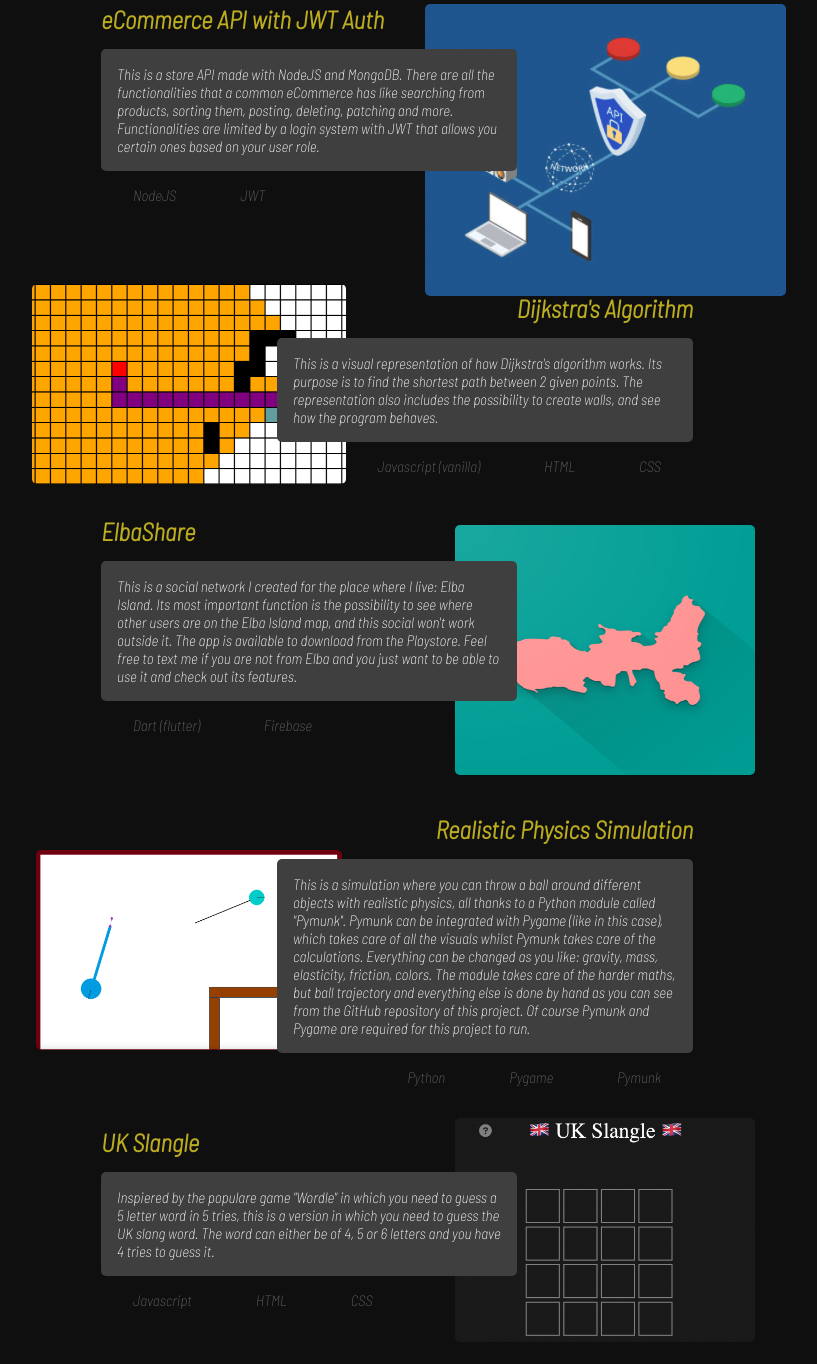
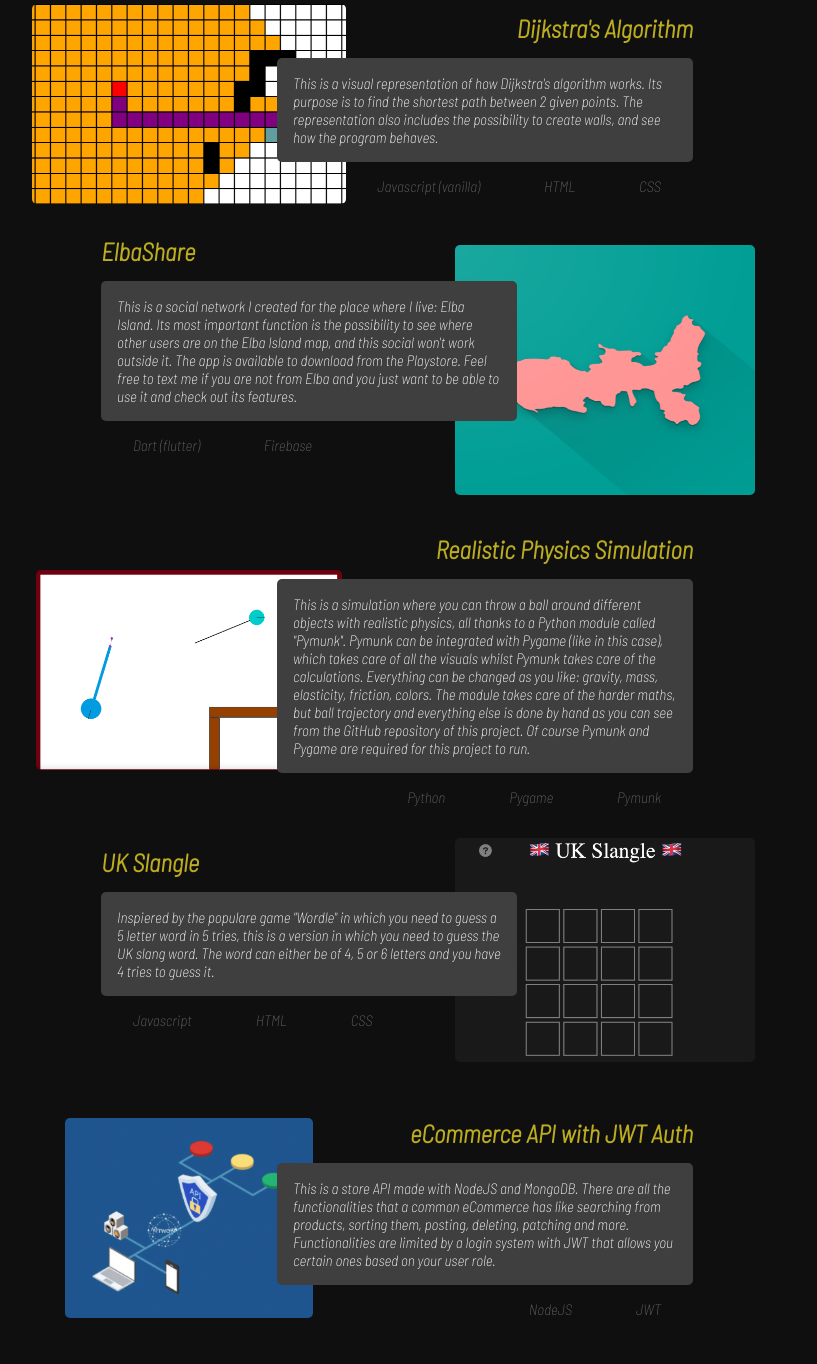
Before and after one commit to deniscraciungabriel/deniscraciungabriel.github.io, a plain HTML site: page index.html in a window 1280 px wide. Shown: the part 1676-3040 px from the top of the page, without its empty margins (243-1060 px from the left). Drawn offline with Linux system fonts and the light colour scheme; a web font is replaced by a local one.

Commit message:
eCommerceAPI Added

```diff
--- a/index.html
+++ b/index.html
@@ -92,25 +92,6 @@
     </section>
 
     <section class="projectsPage" id="work">
-        <div class="projectReversed">
-            <div class="articleDescriptionReversed">
-                <a href="https://github.com/deniscraciungabriel/eCommerceAPI">
-                    <div class="articleTitleReversed">
-                        eCommerce API with JWT Auth
-                    </div>
-                </a>
-                <p>
-                    This is a store API made with NodeJS and MongoDB. There are all the functionalities that a common eCommerce has like searching from products, sorting them, posting, deleting, patching and more. Functionalities are limited by a login system with JWT that allows you certain ones based on your user role.
-                </p>
-                <div class="articleLanguagesReversed">
-                    <div>NodeJS</div>
-                    <div>JWT</div>
-
-                </div>
-            </div>
-            <a href="https://github.com/deniscraciungabriel/eCommerceAPI"><img
-                    src="images/eCommerce.png" class="articleImageBig"></a>
-        </div>
 
         <div class="project">
             <a href="https://deniscraciun.com/pathvisualiser"><img src="images/path.png" class="articleImageBig"></a>
@@ -203,6 +184,25 @@
             <a href="https://deniscraciun.com/ukslangle"><img src="images/slangle.png" id="uk"
                     class="articleImageBig"></a>
         </div>
+
+        <div class="project">
+            <a href="https://github.com/deniscraciungabriel/eCommerceAPI"><img src="images/eCommerce.png" class="articleImageBig"></a>
+            <div class="articleDescription">
+                <a href="https://github.com/deniscraciungabriel/eCommerceAPI">
+                    <div class="articleTitle">
+                        eCommerce API with JWT Auth
+                    </div>
+                </a>
+                <p>
+                    This is a store API made with NodeJS and MongoDB. There are all the functionalities that a common eCommerce has like searching from products, sorting them, posting, deleting, patching and more. Functionalities are limited by a login system with JWT that allows you certain ones based on your user role.
+                </p>
+                <div class="articleLanguages">
+                    <div>NodeJS</div>
+                    <div>JWT</div>
+                </div>
+            </div>
+        </div>
+
         <div class="otherProjects">
             <div class="otherPro">
                 <div class="otherIcons">
```
